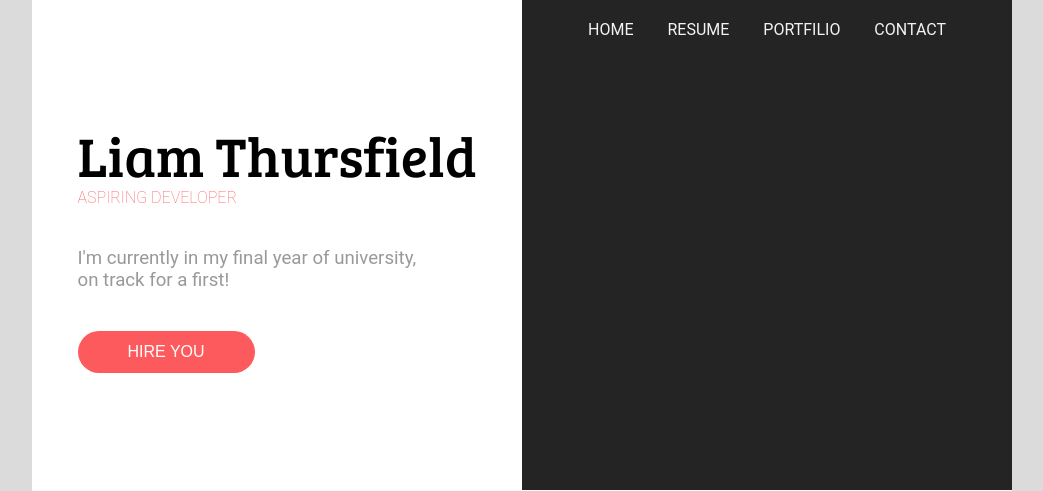
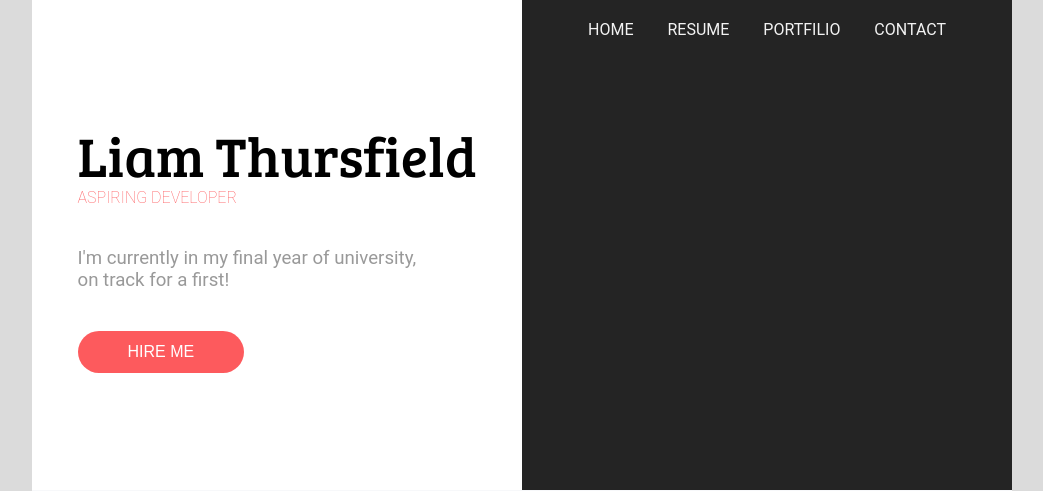
Before and after one commit to LiamThursfield/liamthursfield.github.io, a PHP site: page / in a window 1280 px wide. Shown: the top 491 px of the page, without its empty margins (118-1161 px from the left). Run offline with PHP 8.4, Linux system fonts and the light colour scheme; some libraries are stand-ins or nearby versions; some web fonts are replaced.

Commit message:
Hopefully fix responsive layout on mobile devices

```diff
--- a/index.html
+++ b/index.html
@@ -2,6 +2,7 @@
 <html lang="en">
   <head>
     <meta charset="utf-8">
+    <meta name="viewport" content="width=device-width, initial-scale=1">
     <title>Liam Thursfield - Aspiring Developer</title>
     <link rel="icon" type="image/png" href="images/favicon.png">
     <link rel="stylesheet" href="https://fonts.googleapis.com/css?family=Bree+Serif|Numans">
@@ -22,7 +23,7 @@
                         on track for a first!
                     </p>
                     <button class="btn">
-                        Hire YOU
+                        Hire Me
                     </button>
                 </div>
             </div>
```
Also changed, not shown: css/style.css (+2 -6 lines).
